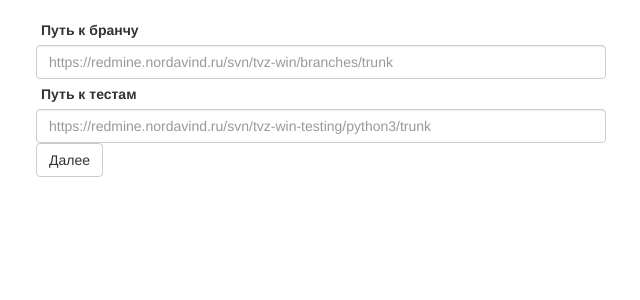
After one commit to MissiaL/Flask-Monitoring, a Flask app: page /branch in a window 1280 px wide. The commit adds this page. Shown: the top 300 px of the page, without its empty margins (19-659 px from the left). Run offline with Flask 2, Linux system fonts and the light colour scheme; parts of the project's set-up code (start-up, migrations or seed data) failed here and were passed over; some libraries are stand-ins or nearby versions.

Commit message:
page for branch testing

```diff
--- a/config.ini
+++ b/config.ini
@@ -1,4 +1,5 @@
 [testing]
+#Главная таблица
 test =  SmartStation_x86 Windows: http://192.168.6.104:8081/tvz-win-trunk
         SmartStation_x64 Windows: http://192.168.6.32:8081/tvz-win-trunk
         SmartStation_x64 Linux: http://192.168.4.251:8081/tvz-win-trunk
@@ -40,6 +41,7 @@ res = Redmine: 192.168.1.104
       Stand4: 192.168.4.204
 
 [buttons]
+#Кнопочки
 merge =  hasp: https://redmine.nordavind.ru/svn/tvz-win/branches/hasp
          hasp2: https://redmine.nordavind.ru/svn/tvz-win/branches/hasp2
          compass: https://redmine.nordavind.ru/svn/tvz-win-armo/branches/hasp
--- a/server.py
+++ b/server.py
@@ -1,13 +1,13 @@
-from flask import Flask, render_template, redirect, jsonify
+from flask import Flask, render_template, redirect, jsonify, request
 import db
 import json
 import subprocess
 import sys
 import merger
 from os import system
+from testbranch import downloadSource
 
-
-subprocess.Popen([sys.executable, "db.py"])
+#subprocess.Popen([sys.executable, "db.py"])
 system("title " + "testing.nordavind.ru")
 app = Flask(__name__, static_folder='', static_url_path='')
 app.jinja_env.add_extension('jinja2.ext.loopcontrols')
@@ -52,7 +52,6 @@ def index():
     cam = dtb.read_cam()
     res = dtb.read_res()
     buttons = dtb.read_button()
-    print(cam)
     return render_template('index.html', test=test, build=build, doc=doc, merge=merge, cam=cam, res=res,
                            buttons=buttons)
 
@@ -72,6 +71,7 @@ def merge(action):
             return render_template('merge_result.html', out=out)
     else:
         return redirect('/')
+
 
 @app.route('/js')
 def getjs():
@@ -101,5 +101,17 @@ def getjs():
                    jsBuildStatus=jsBuildStatus,
                    jsTestStatus=jsTestStatus)
 
+@app.route('/branch')
+def branch():
+    return render_template('branch.html')
+
+
+@app.route('/jsbranch', methods=['POST'])
+def jsbranch():
+    sourceApp, sourceTesting=request.get_json()
+    print([sourceApp, sourceTesting])
+    downloadSource([sourceApp, sourceTesting])
+    return redirect('/branch')
+
 if __name__ == '__main__':
     app.run(debug=True)
--- /dev/null
+++ b/templates/branch.html
@@ -0,0 +1,31 @@
+<!DOCTYPE html>
+<html lang="en">
+<head>
+    <title>Тестирование продуктов</title>
+    <meta name="viewport" content="width=device-width, initial-scale=1.0">
+    <script src="//ajax.googleapis.com/ajax/libs/jquery/1.9.1/jquery.min.js"></script>
+    <script src="templates/js/branch.js"></script>
+    <link rel="stylesheet" href="templates/styles/style.css" type="text/css">
+    <link href="templates/styles/bootstrap.min.css" rel="stylesheet" media="screen">
+</head>
+<div class="container">
+  <div class="row">
+    <div class="row">
+      <div class="col-md-6">
+        <form role="form">
+          <div class="form-group">
+            <label for="svnBranch">Путь к бранчу</label>
+            <input class="form-control" id="svnBranch" placeholder="https://redmine.nordavind.ru/svn/tvz-win/branches/trunk">
+          </div>
+          <div class="form-group">
+            <label for="svnTesting">Путь к тестам</label>
+            <input class="form-control" id="svnTesting" placeholder="https://redmine.nordavind.ru/svn/tvz-win-testing/python3/trunk">
+          </div>
+          <input type="button" class="btn btn-default" id="next" value="Далее">
+        </form>
+
+      </div>
+    </div>
+  </div>
+</div>
+</html>
--- a/templates/index.html
+++ b/templates/index.html
@@ -138,12 +138,11 @@
                         {% endfor %}
                     </table>
                 </div>
-                <div id="here_table">
-
+                <div class="branch">
+                    <button type="button" class="btn btn-default" onclick="window.open('/branch')">Создать бранч</button>
                 </div>
             </div>
         </div>
-        <button id="js">Get JSON data</button>
     </div>
 </div>
 </body>
--- /dev/null
+++ b/templates/js/branch.js
@@ -0,0 +1,22 @@
+$(document).ready(function() {
+    $("#next").click(function(){
+        var svnBranch = $('#svnBranch').val();
+        var svnTesting = $('#svnTesting').val();
+        if (svnBranch)
+//        $.post( "branch.html", { branch: svnBranch, testing: svnTesting } );
+
+        $.ajax({
+            type: 'POST',
+            // Provide correct Content-Type, so that Flask will know how to process it.
+            contentType: 'application/json',
+            // Encode your data as JSON.
+            data: JSON.stringify([svnBranch,svnTesting]),
+            // This is the type of data you're expecting back from the server.
+            dataType: 'json',
+            url: '/jsbranch',
+            success: function (e) {
+                console.log(e);
+            }
+        });
+    });
+});
--- /dev/null
+++ b/testbranch.py
@@ -0,0 +1,28 @@
+from merger import SvnClient
+import tempfile
+import sqlite3
+
+svn = SvnClient()
+
+
+def downloadSource(svnUrls):
+    db = sqlite3.connect('server')
+    db.execute('delete from testbranch')
+    # svn.checkout(url, tempdir)
+    for url in svnUrls:
+        tempdir = tempfile.mkdtemp()
+        db.executemany('INSERT INTO testbranch (BRANCH, DIR) VALUES (?,?)', [(url, tempdir)])
+        db.commit()
+    print(db.execute('select * from testbranch').fetchall())
+    db.close()
+
+def checkDb():
+    db = sqlite3.connect('server')
+    if db.execute('select * from testbranch').fetchall():
+        return False
+    else:
+        return True
+
+url = ['1212', '444']
+#downloadSource(url)
+checkDb()
```
Also changed, not shown: db.py (+5 -2 lines).
